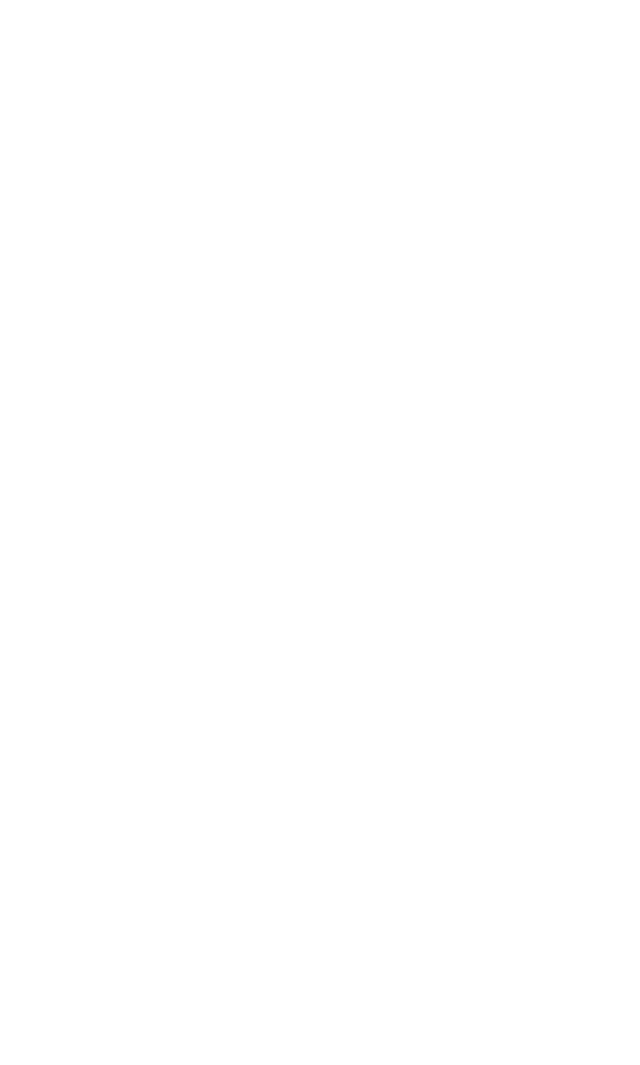
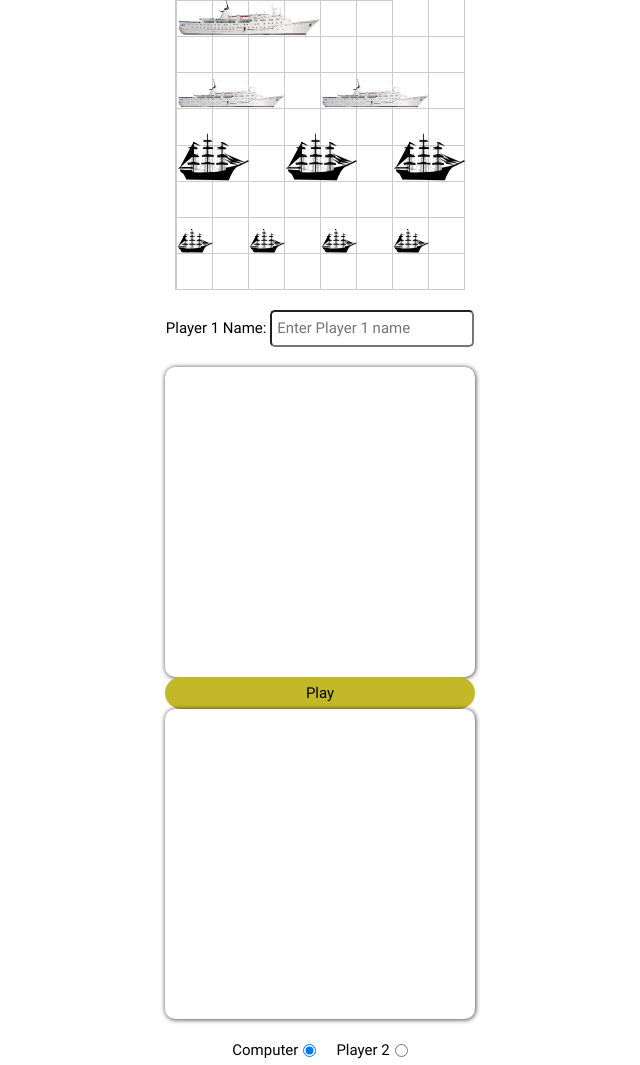
Before and after one commit to PRINCE-OBOT/battleship, a website built with webpack: page src/template.html in a window 1280 px wide. Shown: the top 1065 px of the page, without its empty margins (320-960 px from the left). Before the commit the page ends 800 px from the top, so only its background shows below. Built offline with nearby package versions, Linux system fonts and the light colour scheme.

Commit message:
organize the ship template in select ship board

```diff
--- a/src/index.js
+++ b/src/index.js
@@ -0,0 +1,87 @@
+import './style.css';
+import shipImg1 from './imgs/ship_len3.svg';
+import shipImg2 from './imgs/ship_len2.svg';
+import GameBoard from './gameBoard';
+import Player from './player';
+
+const play = document.querySelector('[data-play]');
+
+const formPlayerTwoName = document.querySelector('[data-form_player_two_name]');
+const player1Name = document.querySelector('[data-player1Name]');
+const player2Name = document.querySelector('[data-player2Name]');
+
+const select_player2_or_computer = document.querySelector('[data-select_computer_or_player2]');
+const playerOneSelectShip = document.querySelector('[data-select-ship="playerOne"]');
+const selectShips = document.querySelectorAll('[data-select-ship]');
+
+const selectShipDim = 290;
+
+const appendCellToSelectShip = (selectShip) => {
+  let count = 0;
+  while (count < 64) {
+    const cell = document.createElement('div');
+    cell.classList.add('select-ship-cell');
+    selectShip.append(cell);
+    count++;
+  }
+};
+
+const setDimToSelectShip = (selectShip) => {
+  selectShip.style.minWidth = `${selectShipDim}px`;
+  selectShip.style.minHeight = `${selectShipDim}px`;
+};
+
+selectShips.forEach((selectShip) => {
+  setDimToSelectShip(selectShip);
+  appendCellToSelectShip(selectShip);
+});
+
+const shipTemplates = [
+  { len: 4, ind: 0, ship: shipImg1 },
+  { len: 3, ind: 16, ship: shipImg1 },
+  { len: 3, ind: 20, ship: shipImg1 },
+  { len: 2, ind: 32, ship: shipImg2 },
+  { len: 2, ind: 35, ship: shipImg2 },
+  { len: 2, ind: 38, ship: shipImg2 },
+  { len: 1, ind: 48, ship: shipImg2 },
+  { len: 1, ind: 50, ship: shipImg2 },
+  { len: 1, ind: 52, ship: shipImg2 },
+  { len: 1, ind: 54, ship: shipImg2 },
+];
+
+shipTemplates.forEach((shipTemplate) => {
+  const img = document.createElement('img');
+  const cell = [...playerOneSelectShip.children][shipTemplate.ind];
+  img.classList.add(`shipLen${shipTemplate.len}Img`, 'shipLenImg');
+  img.style.minWidth = `${(selectShipDim / 8) * shipTemplate.len}px`;
+  img.src = shipTemplate.ship;
+  cell.append(img);
+});
+
+function startGame() {
+  const playerOne = {
+    name: player1Name.value,
+    board: GameBoard(crypto.randomUUID()),
+  };
+  const playerTwo = {
+    name: player2Name.value,
+    board: GameBoard(crypto.randomUUID()),
+  };
+
+  if (formPlayerTwoName.classList.contains('hide')) Player(playerOne);
+  else Player(playerOne, playerTwo);
+}
+
+function togglePlayer2Name() {
+  const inpCheckPlayer = document.querySelector('[data-inp_check_player]:checked');
+
+  if (inpCheckPlayer.id === 'computer') {
+    console.log('ru');
+    formPlayerTwoName.classList.add('hide');
+  } else formPlayerTwoName.classList.remove('hide');
+}
+
+togglePlayer2Name();
+select_player2_or_computer.addEventListener('change', togglePlayer2Name);
+
+play.addEventListener('click', startGame);
--- a/src/player.js
+++ b/src/player.js
@@ -3,7 +3,7 @@ import GameBoard from './gameBoard';
 export default function Player(
   playerOne,
   playerTwo = {
-    name: 'Computer',
+    name: 'Grok',
     board: GameBoard('computer'),
   },
 ) {
@@ -137,6 +137,9 @@ export default function Player(
 
 // Flow
 /*
-select playing against computer or follow human
-if against computer - only one box to drag drop into game board will be provided
+it will be play against computer by default
+if you want to change
+select the menu and choose player 2
+a box will be open for you to enter name, it will be `player 2` by default
+then you press enter
 */
--- /dev/null
+++ b/src/style.css
@@ -0,0 +1,197 @@
+/*  =========== Reset =========  */
+/* 1. Use a more-intuitive box-sizing model */
+*,
+*::before,
+*::after {
+  box-sizing: border-box;
+}
+
+/* 2. Remove default margin */
+* {
+  margin: 0;
+}
+
+body {
+  /* 3. Add accessible line-height */
+  line-height: 1.5;
+  /* 4. Improve text rendering */
+  -webkit-font-smoothing: antialiased;
+}
+
+/* 5. Improve media defaults */
+img,
+svg {
+  display: block;
+  max-width: 100%;
+}
+
+/* 6. Inherit fonts for form controls */
+input,
+button,
+textarea,
+select {
+  font: inherit;
+}
+
+/* 7. Avoid text overflows */
+p,
+h1,
+h2,
+h3,
+h4,
+h5,
+h6 {
+  overflow-wrap: break-word;
+}
+
+/* 8. Improve line wrapping */
+p {
+  text-wrap: pretty;
+}
+h1,
+h2,
+h3,
+h4,
+h5,
+h6 {
+  text-wrap: balance;
+}
+
+/* font */
+@font-face {
+  font-family: Roboto;
+  src:
+    url(./fonts/Roboto-400.woff) format(woff),
+    url(./fonts/Pacifico-Regular.woff2) format(woff2);
+  font-weight: normal;
+  font-style: normal;
+  font-display: swap;
+}
+
+@font-face {
+  font-family: Pacifico;
+  src:
+    url(./fonts/Pacifico-Regular.woff) format(woff),
+    url(./fonts/Pacifico-Regular.woff2) format(woff2);
+  font-style: normal;
+  font-weight: normal;
+  font-display: swap;
+}
+
+:root {
+  --pri-accent: rgb(217, 176, 13);
+  --sec-accent: rgb(195, 185, 40);
+  --white: rgb(255, 255, 255);
+  --black: rgb(0, 0, 0);
+  --error-transparent: rgba(249, 12, 12, 0.2);
+  --error: rgba(249, 12, 12);
+
+  --transparent-white-xsm: rgba(255, 255, 255, 0.8);
+  --transparent-white-sm: rgba(255, 255, 255, 0.5);
+  --transparent-white-lg: rgba(255, 255, 255, 0.2);
+
+  --transparent-black-xsm: rgba(0, 0, 0, 0.8);
+  --transparent-black-sm: rgba(0, 0, 0, 0.5);
+  --transparent-black-lg: rgba(0, 0, 0, 0.2);
+
+  --sz-xxxsm: 1px;
+  --sz-xxsm: 2px;
+  --sz-xsm: 5px;
+  --sz-sm: 10px;
+  --sz-lg: 20px;
+  --sz-xlg: 30px;
+  --sz-xxlg: 60px;
+
+  --bx-shadow: 0.5px 0.5px 5px var(--transparent-black-xsm);
+}
+
+body {
+  font-family: Roboto, arial;
+  font-size: clamp(var(--sz-sm), var(--sz-sm) + 0.5vw, var(--sz-sm) + var(--sz-xsm));
+}
+
+.container {
+  max-width: 700px;
+  padding: 0 var(--sz-lg);
+  margin: 0 auto 0;
+  min-height: 100vh;
+}
+
+main {
+  display: flex;
+  flex-direction: column;
+  row-gap: var(--sz-lg);
+  align-items: center;
+}
+
+.boards-section {
+  display: flex;
+  flex-direction: column;
+}
+
+.select-ship {
+  display: flex;
+  flex-wrap: wrap;
+  border-left: var(--sz-xxsm) solid var(--transparent-black-lg);
+}
+
+.select-ship-cell {
+  min-width: calc(100% / 8);
+  min-height: calc(100% / 8);
+  border: var(--sz-xxxsm) solid var(--transparent-black-lg);
+  position: relative;
+}
+
+.select-ship-cell:nth-child(1n + 7) {
+  border-top: none;
+  border-top: none;
+}
+
+.select-ship-cell:nth-child(1n + 1) {
+  border-left: none;
+}
+
+.shipLenImg {
+  position: absolute;
+  z-index: 100;
+  bottom: 0;
+}
+
+.inp_playerName {
+  border-radius: var(--sz-xsm);
+  padding: var(--sz-xsm);
+}
+
+.submit-playerName {
+  background: none;
+  border: none;
+}
+
+.player-board {
+  display: flex;
+  border-radius: var(--sz-sm);
+  box-shadow: var(--bx-shadow);
+  min-height: 310px;
+  min-width: 310px;
+}
+
+.hinge {
+  background-color: var(--sec-accent);
+  text-align: center;
+  border-radius: var(--sz-lg);
+  padding: var(--sz-xsm);
+}
+
+.select_computer_or_player2 {
+  display: flex;
+  column-gap: var(--sz-lg);
+}
+
+.check_player {
+  display: flex;
+  column-gap: var(--sz-xsm);
+}
+
+.hide {
+  display: none !important;
+}
--- a/src/template.html
+++ b/src/template.html
@@ -3,7 +3,55 @@
   <head>
     <meta charset="UTF-8" />
     <meta name="viewport" content="width=device-width, initial-scale=1.0" />
-    <title>Document</title>
+    <title>Battle Ship</title>
   </head>
-  <body></body>
+  <body>
+    <div class="container">
+      <main>
+        <div class="select-ship player-1-select-ship" data-select-ship="playerOne"></div>
+
+        <form action="" class="name-selection" data-form_player_one_name>
+          <label for="player1Name">Player 1 Name:</label>
+          <input
+            type="text"
+            placeholder="Enter Player 1 name"
+            class="inp_playerName"
+            data-player1Name
+            id="player1Name"
+          />
+        </form>
+
+        <div class="boards-section">
+          <div class="player-board playerplayer-1-board"></div>
+          <div class="hinge" data-play>Play</div>
+          <div class="player-board playerplayer-2-board"></div>
+        </div>
+
+        <form class="select_computer_or_player2" data-select_computer_or_player2>
+          <div class="check_player check_computer_section">
+            <label for="computer">Computer</label>
+            <input type="radio" name="check_player" data-inp_check_player id="computer" checked />
+          </div>
+
+          <div class="check_player check_player2_section">
+            <label for="player2">Player 2</label>
+            <input type="radio" name="check_player" data-inp_check_player id="player2" />
+          </div>
+        </form>
+
+        <form class="name-selection" class="player2NameSection" data-form_player_two_name>
+          <label for="player2Name">Player 2 Name:</label>
+          <input
+            type="text"
+            placeholder="Enter Player 2 name"
+            class="inp_playerName"
+            data-player2Name
+            id="player2Name"
+          />
+        </form>
+
+        <div class="select-ship player-2-select-ship" data-select-ship="playerTwo"></div>
+      </main>
+    </div>
+  </body>
 </html>
--- a/webpack.common.js
+++ b/webpack.common.js
@@ -24,6 +24,10 @@ module.exports = {
         test: /\.html$/,
         use: ['html-loader'],
       },
+      {
+        test: /\.(png|svg|jpg|jpeg|gif)$/i,
+        type: 'asset/resource',
+      },
     ],
   },
 };
```
Also changed, not shown: src/fonts/Pacifico-Regular.woff (added), src/fonts/Pacifico-Regular.woff2 (added), src/fonts/Roboto-400.woff (added), src/fonts/Roboto-400.woff2 (added), src/imgs/ship_len1.svg (added), src/imgs/ship_len2.svg (added), src/imgs/ship_len3.svg (added).
